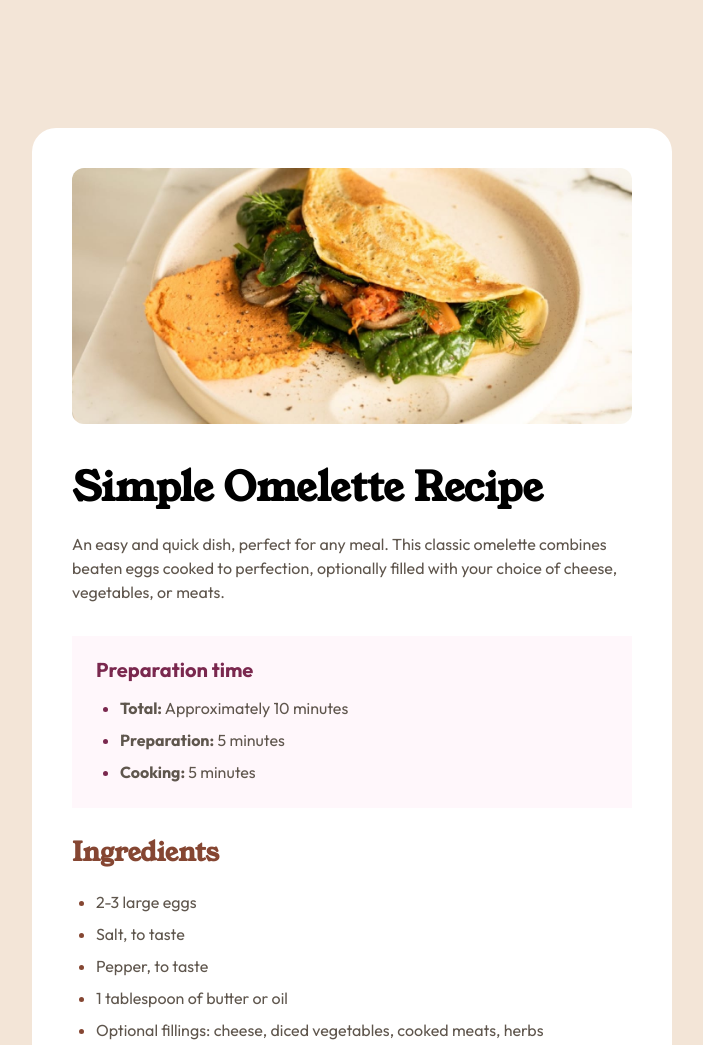
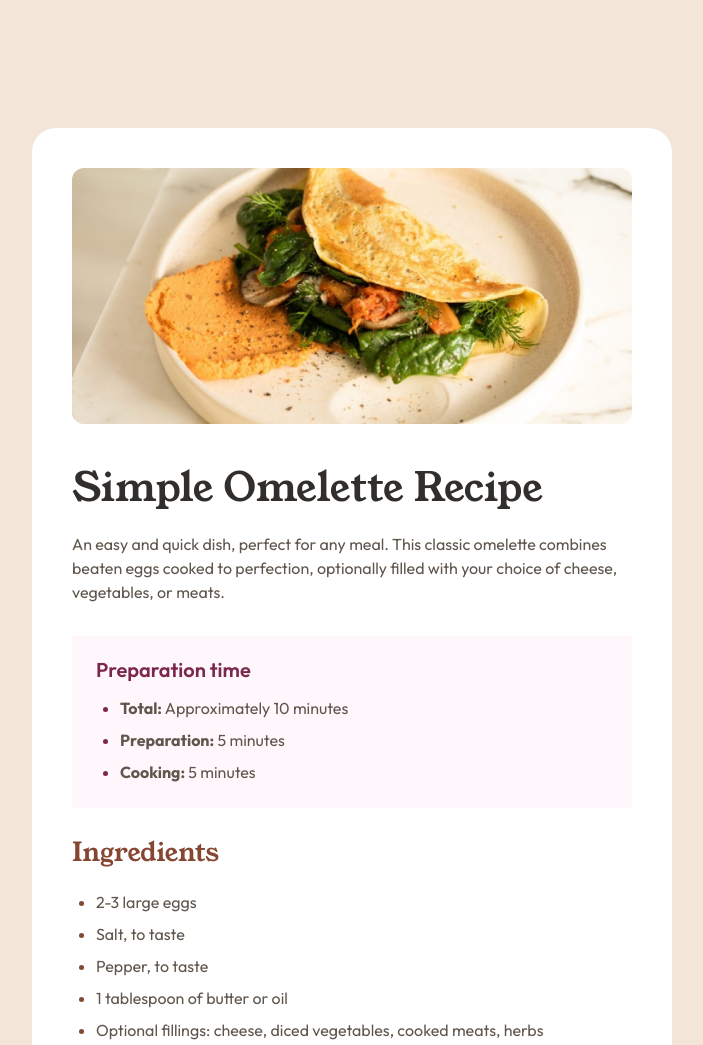
Before and after one commit to yohnaldana/fem-recipe-page, a plain HTML site: page index.html in a window 1280 px wide. Shown: the top 1045 px of the page, without its empty margins (288-991 px from the left). Drawn offline with Linux system fonts and the light colour scheme.

Commit message:
change font weights, h1, h2 via text-presets

```diff
--- a/css/style.css
+++ b/css/style.css
@@ -64,6 +64,11 @@
   src: url(../fonts/outfit-v15-latin-700.woff2);
 }
 
+h1 {
+  color: var(--stone-900);
+  font-weight: normal;
+}
+
 .text-preset-1 {
   font-family: var(--font‑family-young);
   font-size: 2.5rem;
@@ -73,12 +78,14 @@
 .text-preset-2 {
   font-family: var(--font‑family-young);
   font-size: 1.625rem;
+  font-weight: normal;
   line-height: 100%;
   letter-spacing: 0px;
 }
 .text-preset-3 {
   font-family: var(--font-family-outfit);
   font-size: 1.25rem;
+  font-weight: 600;
   line-height: 100%;
   letter-spacing: 0px;
 }
```
